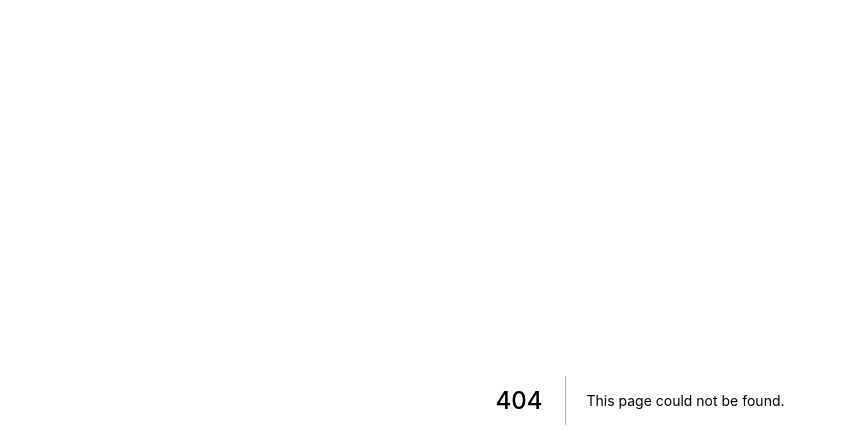
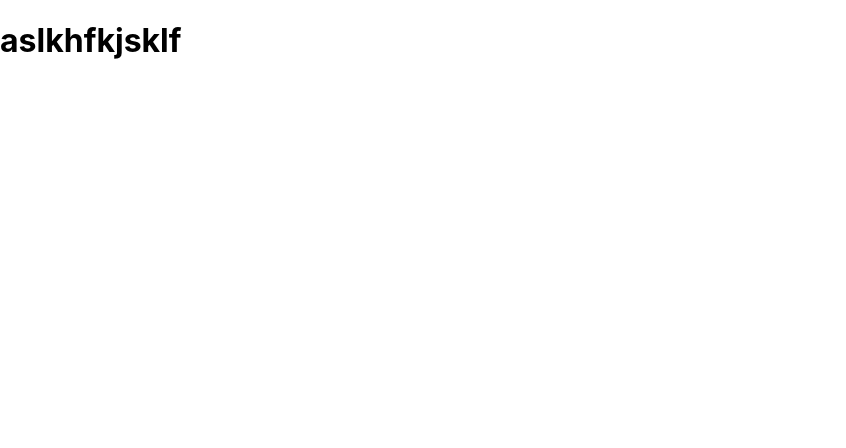
Before and after one commit to samlv99/learn-nextjs, a Next.js app: page /posts/1 in a window 1280 px wide. Before the commit this address had no page. Shown: the top 448 px of the page, without its empty margins (0-846 px from the left). Built offline with nearby package versions, Linux system fonts and the light colour scheme.

Commit message:
commit 1

```diff
--- /dev/null
+++ b/pages/posts/[postId].tsx
@@ -0,0 +1,11 @@
+import React from 'react';
+
+export interface PostId {}
+
+export default function App(props: PostId) {
+	return (
+		<div>
+			<h1>aslkhfkjsklf</h1>
+		</div>
+	);
+}
```
Also changed, not shown: pages/posts/create.tsx (added, +12 -0 lines), pages/products/ListProduct.tsx (added, +16 -0 lines).
